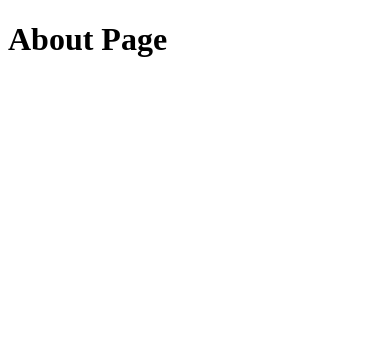
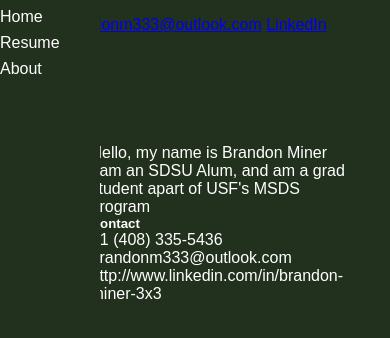
Before and after one commit to Brandonminer333/Brandonminer333.github.io, a plain HTML site: page pages/about.html in a window 390 px wide. Drawn offline with Linux system fonts and the light colour scheme.

Commit message:
Green website

```diff
--- /dev/null
+++ b/css/style.css
@@ -0,0 +1,81 @@
+/* Reset */
+* {
+  margin: 0;
+  padding: 0;
+  box-sizing: border-box;
+}
+
+html, body {
+  background-color: #22311d;
+  color: white;
+  font-family: Arial, sans-serif;
+}
+
+.header {
+  display: flex;
+  justify-content: flex-end;
+  align-items: center;
+  padding-right: 1rem;
+  padding-top: 1rem;
+}
+
+.sidebar {
+  position: fixed;
+  top: 0;
+  left: 0;
+  width: 15vw;
+  min-width: 100px;
+  height: 100vh;
+  background-color: #22311d;
+}
+
+.container {
+  margin-left: 15vw;
+  margin-top: 60px;
+  padding: 1rem;
+}
+
+/* Content Area */
+.content {
+  background-color: #22311d;
+  padding: 1rem;
+  min-height: calc(100vh - 60px);
+}
+
+/* Navigation Links */
+.nav-links {
+  margin-top: 0.5rem;
+}
+
+.nav-links a {
+  display: block;
+  margin: 0.5rem 0;
+  color: white;
+  text-decoration: none;
+}
+
+/* Mobile / Small screens */
+@media (max-width: 768px) {
+  .sidebar {
+    z-index: 999;
+  }
+  .header {
+    display: flex;
+    justify-content: flex-end;
+    align-items: center;
+    padding-right: 1rem;
+    padding-top: 1rem;
+  }
+
+
+  .content {
+  z-index: 1;
+  position: relative;
+  }
+
+  .content {
+  z-index: 1;
+  position: relative;
+  }
+
+}
--- a/pages/about.html
+++ b/pages/about.html
@@ -1,11 +1,43 @@
 <!DOCTYPE html>
 <html lang="en">
 <head>
-    <meta charset="UTF-8">
-    <meta name="viewport" content="width=device-width, initial-scale=1.0">
-    <title>Document</title>
+  <meta charset="UTF-8" />
+  <meta name="viewport" content="width=device-width, initial-scale=1.0" />
+  <title>About Page</title>
+  <link rel="stylesheet" href="../css/style.css" />
 </head>
 <body>
-    <h1>About Page</h1>
+  <header class="header">
+    <div>
+      <nav>
+        <a href="brandonm333@outlook.com" target="_blank">contact: brandonm333@outlook.com</a>
+        <a href="https://www.linkedin.com/in/brandon-miner-3x3/" target="_blank">LinkedIn</a>
+        <a href="https://github.com/Branflakes333" target="_blank">GitHub</a>
+      </nav>
+    </div>
+  </header>
+
+  <div class="container">
+    <aside class="sidebar">
+      <nav class="nav-links">
+        <div><a href="./index.html">Home</a></div>
+        <div><a href="./resume.html">Resume</a></div>
+        <div><a href="./about.html">About</a></div>
+      </nav>
+    </aside>
+
+    <main class="content">
+      <p>Hello, my name is Brandon Miner</p>
+      <p>I am an SDSU Alum, and am a grad student apart of USF's MSDS program</p>
+      <div>
+        <h5>Contact</h5>
+        <p>+1 (408) 335-5436</p>
+        <p>brandonm333@outlook.com</p>
+        <p>http://www.linkedin.com/in/brandon-miner-3x3</p>
+      </div>
+
+    </main>
+  </div>
+
 </body>
 </html>
```
Also changed, not shown: index.html (deleted, +0 -51 lines), pages/index.html (+28 -9 lines), pages/resume.html (+28 -4 lines), 2 other files.
